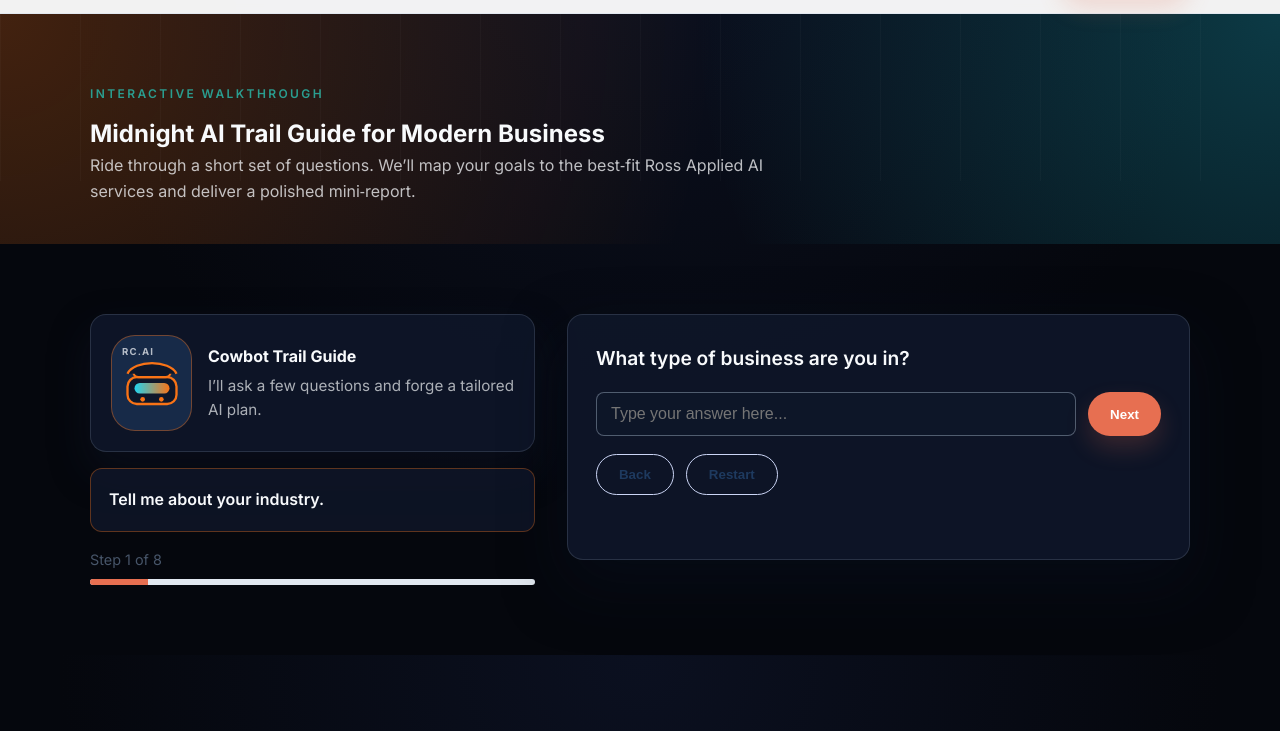
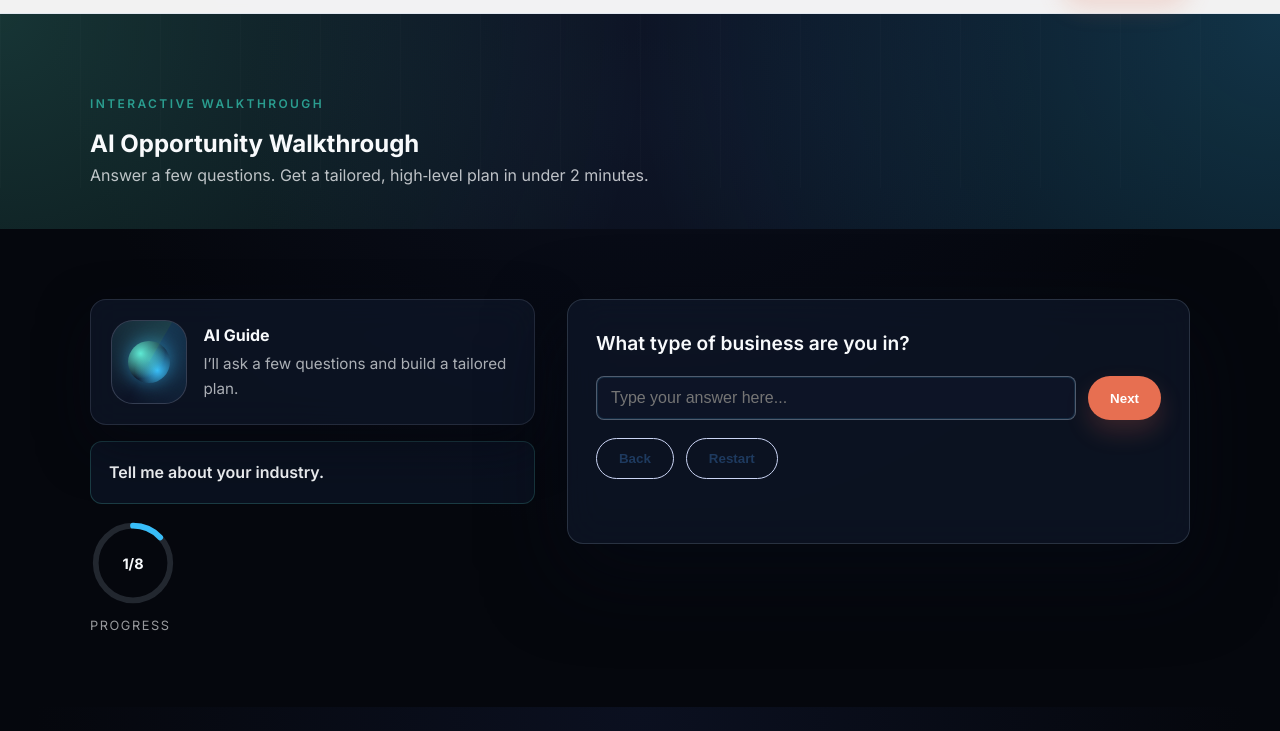
Before and after one commit to brianross93/rossaiconsulting, a website: page ai-walkthrough/index.html in a window 1280 px wide. Shown: the part 69-800 px from the top of the page. Drawn offline with Linux system fonts and the light colour scheme.

Commit message:
Refine walkthrough to premium interactive style

```diff
--- a/ai-walkthrough/index.html
+++ b/ai-walkthrough/index.html
@@ -37,10 +37,10 @@
     <section class="walkthrough-hero">
       <div class="container">
         <div class="eyebrow">Interactive Walkthrough</div>
-        <h1>Midnight AI Trail Guide for Modern Business</h1>
+        <h1>AI Opportunity Walkthrough</h1>
         <p class="lead">
-          Ride through a short set of questions. We’ll map your goals to the
-          best‑fit Ross Applied AI services and deliver a polished mini‑report.
+          Answer a few questions. Get a tailored, high‑level plan in under
+          2 minutes.
         </p>
       </div>
     </section>
@@ -50,31 +50,13 @@
         <div class="walkthrough-assistant">
           <div class="assistant-card">
             <div class="assistant-avatar">
-              <span class="assistant-badge">RC.AI</span>
-              <svg
-                class="assistant-icon"
-                viewBox="0 0 120 120"
-                role="img"
-                aria-label="Cowboy robot"
-              >
-                <defs>
-                  <linearGradient id="visor" x1="0" x2="1">
-                    <stop offset="0%" stop-color="#22d3ee" />
-                    <stop offset="100%" stop-color="#f97316" />
-                  </linearGradient>
-                </defs>
-                <rect x="18" y="50" width="84" height="46" rx="16" fill="#0f172a" stroke="#f97316" stroke-width="4"/>
-                <rect x="30" y="60" width="60" height="18" rx="9" fill="url(#visor)"/>
-                <rect x="28" y="32" width="64" height="18" rx="9" fill="#0f172a" stroke="#f97316" stroke-width="4"/>
-                <path d="M18 44 C30 20, 90 20, 102 44" fill="#0f172a" stroke="#f97316" stroke-width="4"/>
-                <circle cx="44" cy="88" r="4" fill="#f97316"/>
-                <circle cx="76" cy="88" r="4" fill="#f97316"/>
-              </svg>
+              <div class="assistant-orb"></div>
+              <div class="assistant-glow"></div>
             </div>
             <div>
-              <div class="assistant-title">Cowbot Trail Guide</div>
+              <div class="assistant-title">AI Guide</div>
               <div class="assistant-subtitle">
-                I’ll ask a few questions and forge a tailored AI plan.
+                I’ll ask a few questions and build a tailored plan.
               </div>
             </div>
           </div>
@@ -82,10 +64,14 @@
             Ready when you are. Let’s start with the basics.
           </div>
           <div class="assistant-progress">
-            <span id="progressText">Step 1 of 7</span>
-            <div class="progress-bar">
-              <div class="progress-fill" id="progressFill"></div>
+            <div class="progress-ring">
+              <svg viewBox="0 0 120 120">
+                <circle class="progress-track" cx="60" cy="60" r="52"></circle>
+                <circle class="progress-stroke" cx="60" cy="60" r="52"></circle>
+              </svg>
+              <div class="progress-label" id="progressText">1/7</div>
             </div>
+            <span class="progress-caption">Progress</span>
           </div>
         </div>
 
@@ -167,9 +153,15 @@
 
         function updateProgress() {
           var step = currentIndex + 1;
-          progressText.textContent = "Step " + step + " of " + questions.length;
+          progressText.textContent = step + "/" + questions.length;
           var percent = Math.round((step / questions.length) * 100);
-          progressFill.style.width = percent + "%";
+          var stroke = document.querySelector(".progress-stroke");
+          if (stroke) {
+            var circumference = 2 * Math.PI * 52;
+            var offset = circumference - (percent / 100) * circumference;
+            stroke.style.strokeDasharray = circumference;
+            stroke.style.strokeDashoffset = offset;
+          }
         }
 
         function showQuestion() {
--- a/styles.css
+++ b/styles.css
@@ -234,9 +234,10 @@ body.walkthrough-page {
 }
 
 .walkthrough-hero {
-  padding: 70px 0 40px;
-  background: radial-gradient(circle at top left, rgba(249, 115, 22, 0.25), transparent 55%),
-    radial-gradient(circle at top right, rgba(34, 211, 238, 0.25), transparent 45%);
+  padding: 80px 0 40px;
+  background: radial-gradient(circle at top left, rgba(94, 234, 212, 0.2), transparent 50%),
+    radial-gradient(circle at top right, rgba(56, 189, 248, 0.25), transparent 50%),
+    radial-gradient(circle at center, rgba(15, 23, 42, 0.8), transparent 60%);
   position: relative;
   overflow: hidden;
 }
@@ -258,7 +259,7 @@ body.walkthrough-page {
     transparent 1px,
     transparent 80px
   );
-  opacity: 0.5;
+  opacity: 0.3;
   pointer-events: none;
 }
 
@@ -280,37 +281,42 @@ body.walkthrough-page {
   align-items: center;
   padding: 20px;
   border-radius: var(--radius-lg);
-  background: rgba(15, 23, 42, 0.9);
-  border: 1px solid rgba(148, 163, 184, 0.2);
-  box-shadow: 0 18px 40px rgba(15, 23, 42, 0.45);
+  background: rgba(15, 23, 42, 0.7);
+  border: 1px solid rgba(148, 163, 184, 0.18);
+  box-shadow: 0 20px 50px rgba(6, 10, 20, 0.6);
+  backdrop-filter: blur(16px);
 }
 
 .assistant-avatar {
-  width: 96px;
-  height: 96px;
-  border-radius: 24px;
+  width: 84px;
+  height: 84px;
+  border-radius: 22px;
   display: flex;
   align-items: center;
   justify-content: center;
   font-weight: 700;
   color: #fff;
-  background: rgba(30, 58, 95, 0.6);
-  border: 1px solid rgba(249, 115, 22, 0.4);
+  background: rgba(15, 23, 42, 0.6);
+  border: 1px solid rgba(148, 163, 184, 0.3);
   position: relative;
+  overflow: hidden;
 }
 
-.assistant-badge {
-  position: absolute;
-  top: 8px;
-  left: 10px;
-  font-size: 0.6rem;
-  letter-spacing: 0.12em;
-  color: rgba(248, 250, 252, 0.7);
+.assistant-orb {
+  width: 42px;
+  height: 42px;
+  border-radius: 50%;
+  background: radial-gradient(circle at 30% 30%, #5eead4, transparent 60%),
+    radial-gradient(circle at 70% 70%, #38bdf8, transparent 55%),
+    #0f172a;
+  box-shadow: 0 0 20px rgba(56, 189, 248, 0.6);
 }
 
-.assistant-icon {
-  width: 70px;
-  height: 70px;
+.assistant-glow {
+  position: absolute;
+  inset: -40%;
+  background: conic-gradient(from 90deg, rgba(56, 189, 248, 0.2), transparent, rgba(94, 234, 212, 0.2));
+  animation: orbit 6s linear infinite;
 }
 
 .assistant-title {
@@ -327,41 +333,71 @@ body.walkthrough-page {
 .assistant-message {
   padding: 18px;
   border-radius: var(--radius-md);
-  background: rgba(15, 23, 42, 0.8);
-  border: 1px solid rgba(249, 115, 22, 0.35);
+  background: rgba(15, 23, 42, 0.65);
+  border: 1px solid rgba(94, 234, 212, 0.2);
   color: #f8fafc;
   font-weight: 600;
 }
 
 .assistant-progress {
   display: grid;
-  gap: 8px;
-  color: var(--color-muted);
+  gap: 10px;
+  color: rgba(248, 250, 252, 0.7);
   font-size: 0.9rem;
+  justify-items: start;
 }
 
-.progress-bar {
-  height: 6px;
-  border-radius: 999px;
-  background: #e2e8f0;
-  overflow: hidden;
+.progress-ring {
+  position: relative;
+  width: 86px;
+  height: 86px;
 }
 
-.progress-fill {
-  height: 100%;
-  width: 0%;
-  background: var(--color-accent);
-  transition: width 0.3s ease;
+.progress-ring svg {
+  transform: rotate(-90deg);
+}
+
+.progress-track {
+  fill: none;
+  stroke: rgba(148, 163, 184, 0.2);
+  stroke-width: 8;
+}
+
+.progress-stroke {
+  fill: none;
+  stroke: #38bdf8;
+  stroke-width: 8;
+  stroke-linecap: round;
+  transition: stroke-dashoffset 0.4s ease;
+}
+
+.progress-label {
+  position: absolute;
+  inset: 0;
+  display: flex;
+  align-items: center;
+  justify-content: center;
+  font-weight: 700;
+  color: #f8fafc;
+}
+
+.progress-caption {
+  color: rgba(248, 250, 252, 0.6);
+  font-size: 0.8rem;
+  letter-spacing: 0.12em;
+  text-transform: uppercase;
 }
 
 .walkthrough-card {
-  background: rgba(15, 23, 42, 0.9);
+  background: rgba(15, 23, 42, 0.7);
   border-radius: var(--radius-lg);
   padding: 28px;
-  box-shadow: 0 24px 60px rgba(8, 15, 30, 0.55);
-  border: 1px solid rgba(148, 163, 184, 0.2);
+  box-shadow: 0 30px 80px rgba(6, 10, 20, 0.7);
+  border: 1px solid rgba(148, 163, 184, 0.22);
   display: grid;
   gap: 18px;
+  backdrop-filter: blur(18px);
+  animation: card-in 0.6s ease;
 }
 
 .walkthrough-question {
@@ -383,6 +419,7 @@ body.walkthrough-page {
   font-size: 1rem;
   background: rgba(15, 23, 42, 0.7);
   color: #f8fafc;
+  box-shadow: inset 0 0 0 1px rgba(56, 189, 248, 0.12);
 }
 
 .walkthrough-actions {
@@ -399,10 +436,11 @@ body.walkthrough-page {
   margin-top: 8px;
   padding: 20px;
   border-radius: var(--radius-md);
-  background: rgba(10, 14, 26, 0.85);
-  border: 1px solid rgba(148, 163, 184, 0.25);
+  background: rgba(10, 14, 26, 0.72);
+  border: 1px solid rgba(94, 234, 212, 0.18);
   display: grid;
   gap: 14px;
+  animation: fade-up 0.6s ease;
 }
 
 .result-services {
@@ -416,8 +454,8 @@ body.walkthrough-page {
   align-items: center;
   padding: 6px 12px;
   border-radius: 999px;
-  background: rgba(34, 211, 238, 0.15);
-  color: #67e8f9;
+  background: rgba(56, 189, 248, 0.2);
+  color: #bae6fd;
   font-weight: 600;
   font-size: 0.85rem;
 }
@@ -467,7 +505,7 @@ body.walkthrough-page {
 .report-score {
   font-size: 2.2rem;
   font-weight: 700;
-  color: #f97316;
+  color: #38bdf8;
 }
 
 .report-score span {
@@ -479,8 +517,8 @@ body.walkthrough-page {
 .report-pill {
   padding: 6px 14px;
   border-radius: 999px;
-  background: rgba(249, 115, 22, 0.2);
-  color: #fdba74;
+  background: rgba(56, 189, 248, 0.2);
+  color: #bae6fd;
   font-weight: 600;
   font-size: 0.8rem;
 }
@@ -495,7 +533,7 @@ body.walkthrough-page {
   padding: 14px;
   border-radius: 12px;
   border: 1px solid rgba(148, 163, 184, 0.2);
-  background: rgba(15, 23, 42, 0.6);
+  background: rgba(15, 23, 42, 0.55);
 }
 
 .report-card h4 {
@@ -534,6 +572,37 @@ body.walkthrough-page {
 
   .walkthrough-input {
     grid-template-columns: 1fr;
+  }
+}
+
+@keyframes orbit {
+  from {
+    transform: rotate(0deg);
+  }
+  to {
+    transform: rotate(360deg);
+  }
+}
+
+@keyframes card-in {
+  from {
+    opacity: 0;
+    transform: translateY(16px);
+  }
+  to {
+    opacity: 1;
+    transform: translateY(0);
+  }
+}
+
+@keyframes fade-up {
+  from {
+    opacity: 0;
+    transform: translateY(12px);
+  }
+  to {
+    opacity: 1;
+    transform: translateY(0);
   }
 }
 
```
